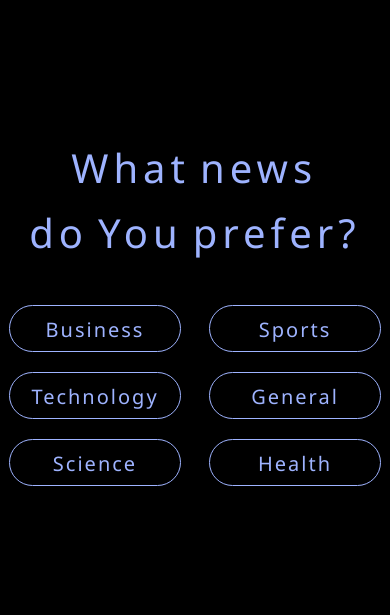
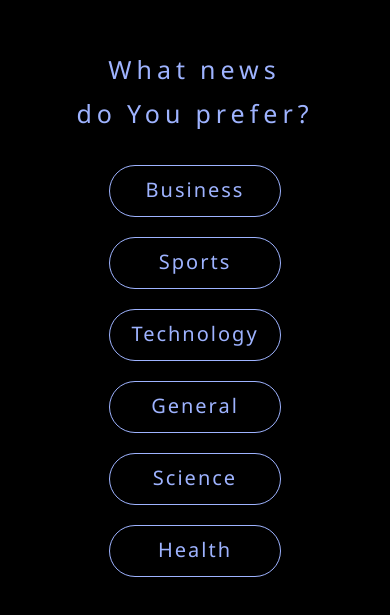
Before and after one commit to dominikslawkowski/CodersCamp-projekt-5, a React (Create React App) app: page / in a window 390 px wide. Shown: the part 133-748 px from the top of the page. Built offline with nearby package versions, Linux system fonts and the light colour scheme.

Commit message:
add media for smallest screen resolution

```diff
--- a/package.json
+++ b/package.json
@@ -2,11 +2,12 @@
   "name": "news-app",
   "version": "0.1.0",
   "private": true,
-  "homepage": "https://dominikslawkowski.github.io/CodersCamp-projekt-5",
+  "homepage": "https://dominikslawkowski.github.io/CodersCamp-projekt-5/",
   "dependencies": {
     "@fortawesome/fontawesome-svg-core": "^1.2.2",
     "@fortawesome/free-solid-svg-icons": "^5.2.0",
     "@fortawesome/react-fontawesome": "^0.1.2",
+    "gh-pages": "^1.2.0",
     "react": "^16.4.2",
     "react-dom": "^16.4.2",
     "react-scripts": "1.1.4",
@@ -16,6 +17,8 @@
     "start": "react-scripts start",
     "build": "react-scripts build",
     "test": "react-scripts test --env=jsdom",
+    "predeploy": "npm run build",
+    "deploy": "gh-pages -d build ",
     "eject": "react-scripts eject"
   }
 }
--- a/src/style/Category.css
+++ b/src/style/Category.css
@@ -56,6 +56,12 @@
    }
 }
 
+@media screen and (max-width: 400px){
+  .category-list {
+    grid-template-columns: repeat(2, 140px);
+  }
+}
+
   .category-element-0:hover{
     color: rgb(252, 211, 30);
     border-color: rgb(252, 211, 30);
--- a/src/style/SearchBar.css
+++ b/src/style/SearchBar.css
@@ -11,7 +11,8 @@
 ::placeholder {
     color: #9eb3ff;
 }
-.searchBar .searchBarInput {
+
+.searchBarInput {
     box-sizing: border-box;
     border: none;
     border-bottom: solid 2px #9eb3ff;
@@ -24,3 +25,11 @@
     margin: 10px;
     min-width: 300px;
 }
+
+
+@media (max-width: 400px) {
+    .searchBarInput{
+        min-width: 0;
+        width: 60vw;
+    }
+}
--- a/src/style/Welcome.css
+++ b/src/style/Welcome.css
@@ -64,6 +64,12 @@
   }
 
   @media screen and (max-width: 756px){
+
+    .welcome-container{
+      display: block;
+      margin-top: 180px;
+    }
+
     .welcome-inscription{
       font-size: 40px;
     }
@@ -72,6 +78,7 @@
       height: 25px;
       width: 150px;
       font-size: 20px;
+      padding-bottom: 15px;
     }
 
     .welcome{
@@ -86,6 +93,16 @@
     .word2 {
       width: 45%;
       text-align: left;
+    }
+
+  }
+
+@media screen and (max-width: 400px){
+    .welcome{
+      grid-template-columns: 200px;
+    }
+    .welcome-inscription {
+      font-size: 25px;
     }
 
   }
```
Also changed, not shown: 1 other file (tests, documents, lock files or other folders).
